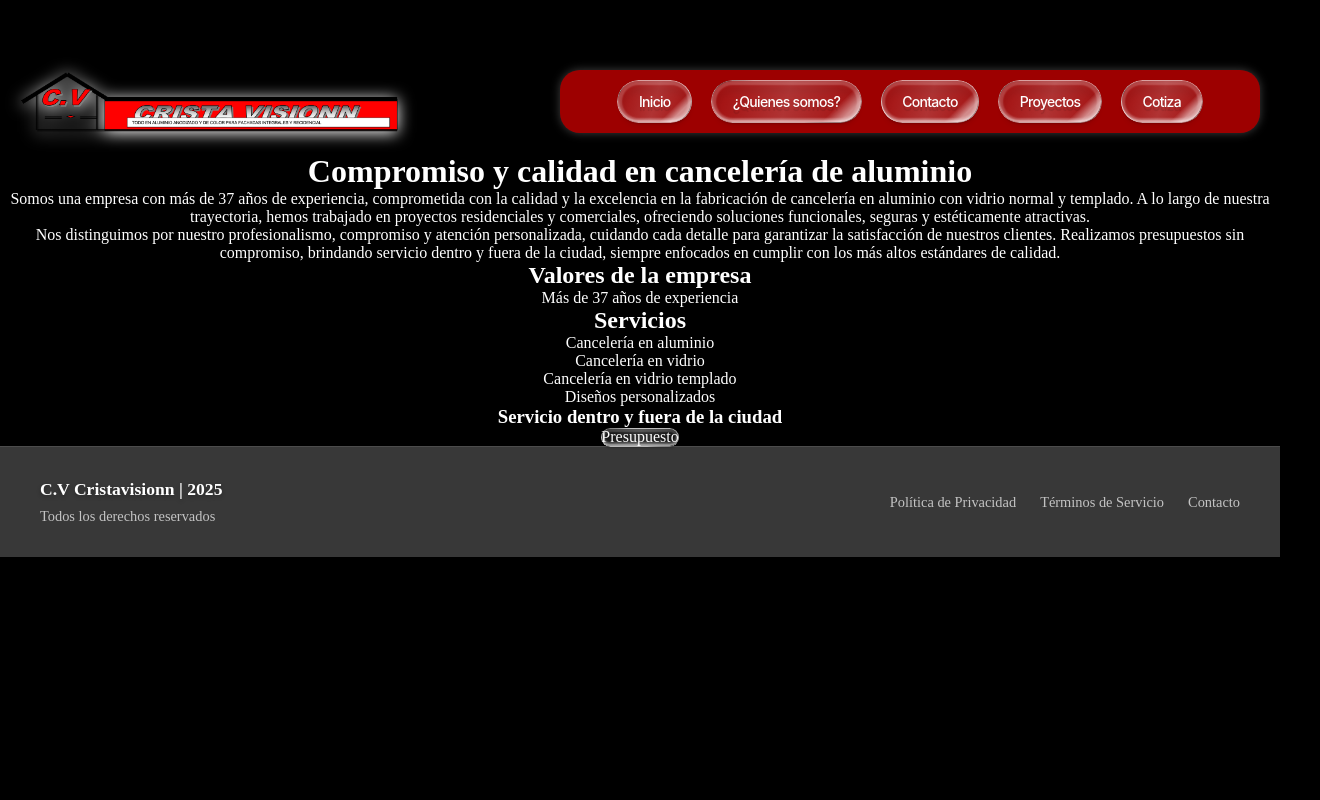
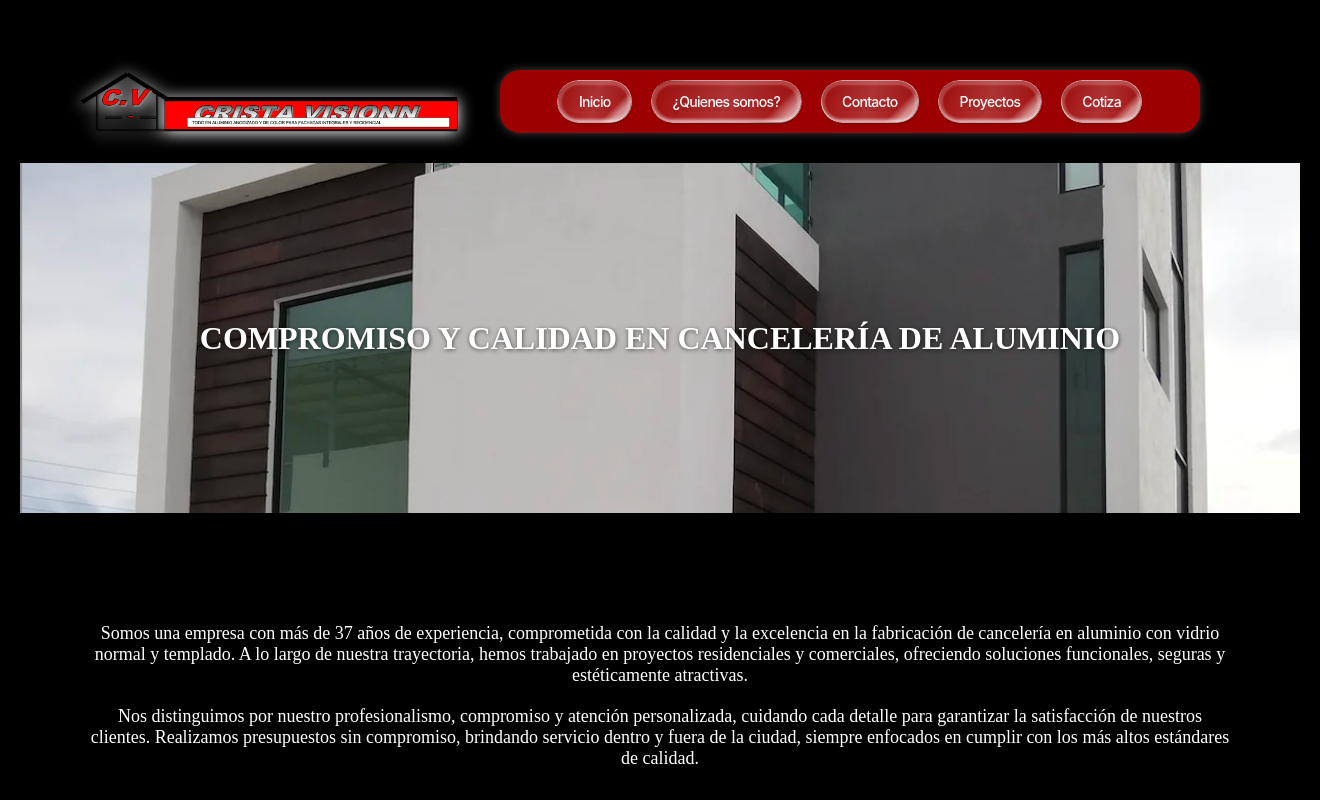
Before and after one commit to HectorCortesA/Cristavisionn-SitioWeb, a React (Vite) app: page / in a window 1280 px wide. Both pictures are taken after a click on the button "¿Quienes somos?". Shown: the top 800 px of the page, 1320 px wide, since content can reach past the window. Built offline with nearby package versions, Linux system fonts and the light colour scheme.

Commit message:
Add new css Quienes somos

```diff
--- a/src/Css/Quienesomos.css
+++ b/src/Css/Quienesomos.css
@@ -0,0 +1,166 @@
+body {
+  margin: 0;
+  background: #000000;
+}
+.contenedor-nav {
+  display: flex;
+  align-items: center;
+  justify-content: space-between;
+  gap: 40px;
+  max-width: 1400px;
+  margin: 0 auto;
+  padding: 20px;
+  padding-top: 70px;
+}
+.contenedor-nav img {
+  height: 60px;
+  width: auto;
+  max-width: 450px;
+  filter: drop-shadow(0px 2px 8px rgb(255, 255, 255));
+  flex-shrink: 0;
+}
+
+.Quienes-page {
+  min-height: 100vh;
+  display: flex;
+  flex-direction: column;
+}
+
+.Contenido {
+  display: flex;
+  flex-direction: column;
+  justify-content: space-between;
+  gap: 40px;
+  max-width: 1400px;
+  margin: 0 auto;
+  padding: 20px;
+  padding-top: 70px;
+}
+.contenedor-valores {
+  display: flex;
+  justify-content: center;
+  text-align: center;
+}
+.Servicios h2 {
+  display: flex;
+  justify-content: center;
+  text-align: center;
+  font-size: 24px;
+  margin-bottom: 20px;
+}
+.Contenedor-Servicios {
+  display: grid;
+  grid-template-columns: repeat(3, 1fr);
+  gap: 20px;
+  max-width: 1000px;
+  margin: 0 auto;
+  justify-items: center;
+  width: 1000px;
+  /* Elimina height: 100px si quieres que la altura se ajuste al contenido */
+}
+
+/* Fondo gris para cada UL */
+.Contenedor-Servicios > ul {
+  background-color: #f5f5f5; /* Gris claro */
+  width: 100%; /* Ocupa todo el ancho de la celda grid */
+  height: 100px; /* Altura fija como la del contenedor */
+  display: flex;
+  align-items: center;
+  justify-content: center;
+  border-radius: 8px;
+  list-style: none;
+  margin: 0;
+  padding: 0 15px;
+  text-align: center;
+  box-shadow: 0 2px 8px rgba(0, 0, 0, 0.1);
+  transition: all 0.3s ease;
+}
+
+/* O si prefieres todos del mismo gris: */
+.Contenedor-Servicios > ul {
+  background-color: #4e4e4e; /* Gris uniforme para todos */
+}
+
+/* Efecto hover */
+.Contenedor-Servicios > ul:hover {
+  background-color: #833c3c; /* Gris un poco más oscuro al pasar mouse */
+  transform: translateY(-2px);
+  box-shadow: 0 4px 12px rgba(0, 0, 0, 0.15);
+}
+
+/* Para que el texto se vea bien sobre gris */
+.Contenedor-Servicios > ul {
+  color: #ffffff;
+  font-weight: 500;
+  font-size: 1rem;
+}
+
+.conte-title {
+  background-image: url("../assets//background//somos.webp");
+  background-repeat: no-repeat;
+  background-size: cover;
+  background-position: center;
+  height: 350px;
+  width: 100vw; /* Ancho completo del viewport */
+  position: relative;
+  left: 50%;
+  transform: translateX(-50%); /* Centra mejor que margin negativo */
+  display: flex;
+  align-items: center;
+  justify-content: center;
+  margin-top: -60px;
+}
+
+.conte-title h1 {
+  text-align: center;
+  margin: 0;
+  padding: 20px;
+  text-transform: uppercase;
+  text-shadow: 0.5px 1px 4px rgba(0, 0, 0, 0.6);
+}
+.text-descriptivo {
+  display: flex;
+  flex-direction: column;
+  text-align: center;
+  margin: 40px;
+  gap: 20px;
+  font-size: 18px;
+  padding: 30px;
+}
+
+.contenedor-experencia {
+  background-color: brown;
+  height: 70px;
+  width: 300px;
+  position: relative;
+  left: 50%;
+  transform: translateX(-50%);
+  display: flex;
+  justify-content: center;
+  align-items: center;
+  border-radius: 10px;
+  border: red 1px solid;
+  box-shadow: 0.5px 1px 25px rgba(255, 3, 3, 0.6);
+}
+.contenedor-experencia p {
+  text-transform: uppercase;
+}
+.btn-Presupuesto {
+  display: flex;
+  justify-content: center;
+  align-items: center;
+}
+
+.Zona {
+  display: flex;
+  flex-direction: column;
+  justify-content: center;
+  align-items: center;
+  font-size: 20px;
+  font-weight: bold;
+}
+.btn-Presupuesto button {
+  height: 50px;
+  width: 140px;
+  text-align: center;
+}
--- a/src/Screens/Quienesomos.tsx
+++ b/src/Screens/Quienesomos.tsx
@@ -1,6 +1,7 @@
 import Navbar from "../Components/navbar";
 import { Footer } from "../Components/Footer";
 import crista from "../assets/Logo/Cristavissioon.png";
+import "../Css/Quienesomos.css";
 
 function Quienesomos() {
   return (
@@ -11,11 +12,10 @@ function Quienesomos() {
           <Navbar />
         </div>
       </div>
-      <div
-        className="Contenido"
-        style={{ textAlign: "center", color: "white" }}
-      >
-        <h1>Compromiso y calidad en cancelería de aluminio</h1>
+      <div className="Contenido" style={{ color: "white" }}>
+        <div className="conte-title">
+          <h1>Compromiso y calidad en cancelería de aluminio</h1>
+        </div>
         <div className="text-descriptivo">
           <p>
             Somos una empresa con más de 37 años de experiencia, comprometida
@@ -33,18 +33,20 @@ function Quienesomos() {
             cumplir con los más altos estándares de calidad.
           </p>
         </div>
-        <div className="divider">
+        <div className="contenedor-valores">
           <h2>Valores de la empresa</h2>
         </div>
         <div className="contenedor-experencia">
           <p>Más de 37 años de experiencia</p>
         </div>
-        <div className="Contenedor-Servicios">
+        <div className="Servicios">
           <h2>Servicios</h2>
-          <ul>Cancelería en aluminio</ul>
-          <ul>Cancelería en vidrio</ul>
-          <ul>Cancelería en vidrio templado</ul>
-          <ul>Diseños personalizados</ul>
+          <div className="Contenedor-Servicios">
+            <ul>Cancelería en aluminio</ul>
+            <ul>Cancelería en vidrio</ul>
+            <ul>Cancelería en vidrio templado</ul>
+            <ul>Diseños personalizados</ul>
+          </div>
         </div>
         <div className="Zona">
           <h3>Servicio dentro y fuera de la ciudad</h3>
```
Also changed, not shown: src/assets/background/somos.webp (added).
